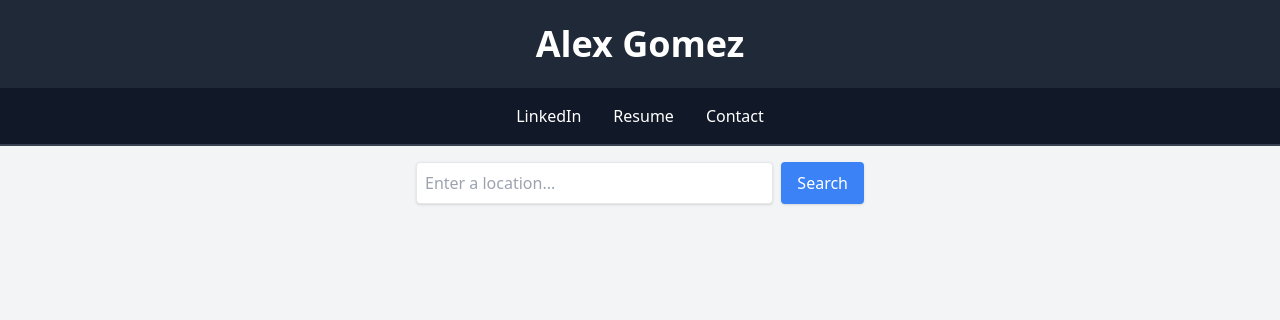
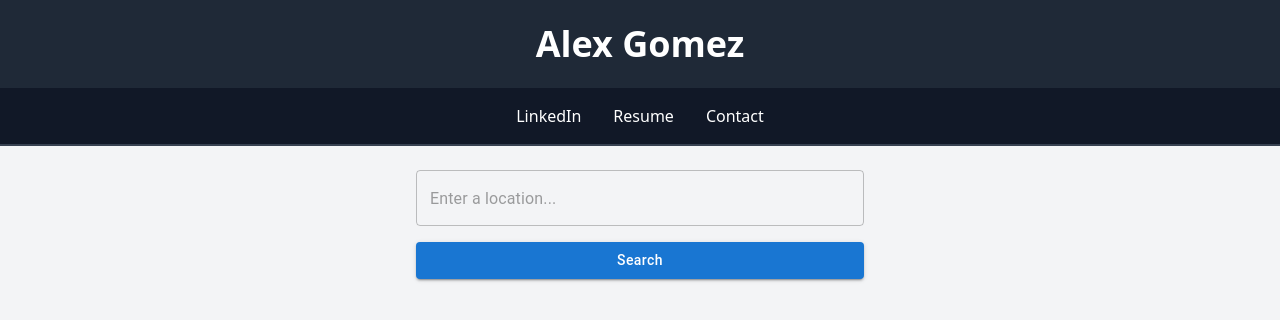
Before and after one commit to IQuaintI/homepage-frontend, a React (Vite) app: page /weatherapp in a window 1280 px wide. Shown: the top 320 px of the page. Built offline with nearby package versions, Linux system fonts and the light colour scheme.

Commit message:
The map and summary are working for the most part. Dropdown needs work and the summary can be odd.

```diff
--- a/package.json
+++ b/package.json
@@ -10,6 +10,9 @@
     "preview": "vite preview"
   },
   "dependencies": {
+    "@emotion/react": "^11.14.0",
+    "@emotion/styled": "^11.14.0",
+    "@mui/material": "^6.4.4",
     "prop-types": "^15.8.1",
     "react": "^18.3.1",
     "react-dom": "^18.3.1",
--- a/src/apps/weather/WeatherApp.jsx
+++ b/src/apps/weather/WeatherApp.jsx
@@ -1,28 +1,56 @@
 import { useState } from "react";
 import PropTypes from "prop-types";
+import LocationInfo from "../../apps/weather/components/LocationInfo";
+import { Input } from "../../components/weather/Input";
+import { Button } from "../../components/weather/Button";
 
 function WeatherApp({ defaultLocation = "" }) {
   const [location, setLocation] = useState(defaultLocation);
   const [data, setData] = useState(null);
   const [error, setError] = useState("");
+  const [suggestions, setSuggestions] = useState([]);
 
-  const fetchWeatherData = async () => {
-    if (!location.trim()) {
+  // 🔹 Fetch Weather & Wikipedia Summary Data
+  const fetchWeatherData = async (selectedLocation) => {
+    if (!selectedLocation.trim()) {
       setError("Please enter a valid location.");
       return;
     }
 
     try {
+      // 🔹 Fetch Weather Data
       const response = await fetch(
-        `https://www.agomez.me/api/weather/combined-data?location=${encodeURIComponent(
-          location
-        )}`
+        `https://www.agomez.me/api/weather/combined-data?location=${encodeURIComponent(selectedLocation)}`
       );
-      if (!response.ok) throw new Error("Failed to fetch data");
 
-      const result = await response.json();
-      setData(result);
-      setError(""); // Clear previous errors
+      if (!response.ok) throw new Error("Failed to fetch weather data");
+
+      const weatherResult = await response.json();
+
+      console.log("Weather Data:", weatherResult); // ✅ Debugging Weather API Response
+
+      // 🔹 Fetch Wikipedia Summary Separately
+      const wikiResponse = await fetch(
+        `https://en.wikipedia.org/api/rest_v1/page/summary/${encodeURIComponent(selectedLocation)}`
+      );
+
+      let summaryText = "No summary available."; // Default value
+
+      if (wikiResponse.ok) {
+        const wikiResult = await wikiResponse.json();
+        summaryText = wikiResult.extract || "No summary available."; // Use Wikipedia extract
+      }
+
+      console.log("Wikipedia Summary:", summaryText); // ✅ Debugging Wikipedia Summary
+
+      // 🔹 Set the State with Both Weather & Wikipedia Summary
+      setData({
+        ...weatherResult,
+        summary: summaryText,
+      });
+
+      setError("");
+      setSuggestions([]);
     } catch (err) {
       console.error(err);
       setError("Could not retrieve data. Try again.");
@@ -30,54 +58,108 @@ function WeatherApp({ defaultLocation = "" }) {
     }
   };
 
+  // 🔹 Fetch Location Suggestions (Wikipedia API with Category Filtering)
+  const fetchLocationSuggestions = async (query) => {
+    if (!query.trim()) {
+      setSuggestions([]);
+      return;
+    }
+
+    try {
+      const response = await fetch(
+        `https://en.wikipedia.org/w/api.php?action=query&list=search&srsearch=${encodeURIComponent(query)}&format=json&origin=*`
+      );
+
+      if (!response.ok) throw new Error("Failed to fetch suggestions");
+
+      const result = await response.json();
+
+      // 🔹 Extract page titles
+      const pageTitles = result.query.search.map((entry) => entry.title);
+      const titlesParam = pageTitles.map((title) => encodeURIComponent(title)).join("|");
+
+      // 🔹 Fetch additional metadata to filter non-location results
+      const categoryResponse = await fetch(
+        `https://en.wikipedia.org/w/api.php?action=query&prop=categories&titles=${titlesParam}&format=json&origin=*`
+      );
+
+      if (!categoryResponse.ok) throw new Error("Failed to fetch category data");
+
+      const categoryData = await categoryResponse.json();
+
+      // 🔹 Filter only places (Cities, Countries, Populated places)
+      const filteredSuggestions = result.query.search.filter((entry) => {
+        const pageId = Object.keys(categoryData.query.pages).find(
+          (id) => categoryData.query.pages[id].title === entry.title
+        );
+
+        if (!pageId) return false;
+
+        const categories = categoryData.query.pages[pageId].categories || [];
+
+        return categories.some((cat) =>
+          ["Category:Populated places", "Category:Cities", "Category:Towns", "Category:Villages", "Category:Countries", "Category:Geography"]
+            .some(validCategory => cat.title.includes(validCategory))
+        );
+      });
+
+      setSuggestions([...new Set(filteredSuggestions.map((s) => s.title))].slice(0, 5)); // ✅ Remove duplicates & limit to 5
+    } catch (err) {
+      console.error("Error fetching location suggestions:", err);
+      setSuggestions([]);
+    }
+  };
+
   return (
     <div className="flex flex-col items-center min-h-screen bg-gray-100 p-4">
-      {/* 🔹 Input Bar */}
-      <div className="w-full max-w-md flex space-x-2 mb-6">
-        <input
-          type="text"
+      {/* 🔹 Input Section */}
+      <div className="w-full max-w-md flex flex-col relative mb-6">
+        <Input
+          value={location}
+          onChange={(e) => {
+            setLocation(e.target.value);
+            fetchLocationSuggestions(e.target.value);
+          }}
           placeholder="Enter a location..."
-          value={location}
-          onChange={(e) => setLocation(e.target.value)}
-          className="w-full p-2 border rounded shadow"
         />
-        <button
-          onClick={fetchWeatherData}
-          className="px-4 py-2 bg-blue-500 text-white rounded shadow hover:bg-blue-600"
-        >
-          Search
-        </button>
+        {suggestions.length > 0 && (
+          <ul className="absolute top-full left-0 w-full bg-white border rounded shadow-md mt-1 z-10">
+            {suggestions.map((suggestion, index) => (
+              <li
+                key={index}
+                className="p-2 hover:bg-gray-200 cursor-pointer"
+                onClick={() => {
+                  setLocation(suggestion);
+                  fetchWeatherData(suggestion);
+                  setSuggestions([]);
+                }}
+              >
+                {suggestion}
+              </li>
+            ))}
+          </ul>
+        )}
+        <Button onClick={() => fetchWeatherData(location)}>Search</Button>
       </div>
 
       {/* 🔹 Error Message */}
       {error && <p className="text-red-500">{error}</p>}
 
-      {/* 🔹 Display Weather & Map */}
+      {/* 🔹 Display Weather Info */}
       {data && (
-        <div className="bg-white p-4 rounded shadow-md w-full max-w-md">
-          <h2 className="text-xl font-bold mb-2">{data.weather.name}</h2>
-          <p>🌡 Temp: {data.weather.main.temp}°C</p>
-          <p>🌤 Condition: {data.weather.weather[0].description}</p>
-          <p>💨 Wind Speed: {data.weather.wind.speed} m/s</p>
-
-          {data.maps && data.maps.political_map && (
-            <div className="mt-4 border-t pt-2">
-              <h3 className="text-lg font-bold">🗺️ Map</h3>
-              <img
-                src={data.maps.political_map}
-                alt="Map"
-                className="w-full rounded-md shadow-md border"
-                crossOrigin="anonymous"
-              />
-            </div>
-          )}
-        </div>
+        <LocationInfo
+          temperature={data.weather.main.temp}
+          condition={data.weather.weather[0].description}
+          windSpeed={data.weather.wind.speed}
+          summary={data.summary}
+          lat={data.weather.coord.lat}
+          lon={data.weather.coord.lon}
+        />
       )}
     </div>
   );
 }
 
-// 🔹 Add PropTypes
 WeatherApp.propTypes = {
   defaultLocation: PropTypes.string,
 };
--- /dev/null
+++ b/src/apps/weather/components/LocationInfo.jsx
@@ -0,0 +1,56 @@
+import PropTypes from "prop-types";
+import { Card } from "../../../components/weather/Card";
+
+const toProperCase = (text) => {
+  if (!text) return "";
+  return text
+    .split(" ")
+    .map(word => word.charAt(0).toUpperCase() + word.slice(1).toLowerCase())
+    .join(" ");
+};
+
+export default function LocationInfo({ temperature, condition, windSpeed, summary, lat, lon }) {
+  return (
+    <div className="flex gap-4 p-4">
+      <div className="w-2/3">
+        <Card title="Weather Information">
+          <p>🌡 Temperature: {temperature}°C</p>
+          <p>🌤 Condition: {toProperCase(condition)}</p> {/* ✅ Proper Case Formatting */}
+          <p>💨 Wind Speed: {windSpeed} m/s</p>
+        </Card>
+
+        {/* 🔹 Interactive OpenStreetMap Embed (Zoom Adjusted) */}
+        {lat && lon && (
+          <Card title="Map">
+            <iframe
+              width="100%"
+              height="300"
+              frameBorder="0"
+              scrolling="no"
+              marginHeight="0"
+              marginWidth="0"
+              src={`https://www.openstreetmap.org/export/embed.html?bbox=${lon - 0.3},${lat - 0.3},${lon + 0.3},${lat + 0.3}&layer=mapnik`}
+              style={{ border: "1px solid black", borderRadius: "8px" }}
+            ></iframe>
+          </Card>
+        )}
+      </div>
+
+      <div className="w-1/3">
+        <Card title="Summary">
+          <p>{summary || "No summary available."}</p> {/* ✅ Prevents Undefined Summary */}
+        </Card>
+      </div>
+    </div>
+  );
+}
+
+/* 🔹 Fixed PropTypes Validation */
+LocationInfo.propTypes = {
+  temperature: PropTypes.number.isRequired,
+  condition: PropTypes.string.isRequired,
+  windSpeed: PropTypes.number.isRequired,
+  summary: PropTypes.string,
+  lat: PropTypes.number,
+  lon: PropTypes.number,
+};
--- /dev/null
+++ b/src/components/weather/Button.jsx
@@ -0,0 +1,19 @@
+import PropTypes from "prop-types";
+import { Button as MuiButton } from "@mui/material";
+
+export default function Button({ children, onClick, variant = "contained", color = "primary" }) {
+  return (
+    <MuiButton onClick={onClick} variant={variant} color={color} sx={{ mt: 2, textTransform: "none" }}>
+      {children}
+    </MuiButton>
+  );
+}
+
+Button.propTypes = {
+  children: PropTypes.node.isRequired,
+  onClick: PropTypes.func.isRequired,
+  variant: PropTypes.string,
+  color: PropTypes.string,
+};
+
+export { Button };
--- /dev/null
+++ b/src/components/weather/Card.jsx
@@ -0,0 +1,20 @@
+import PropTypes from "prop-types";
+import { Card as MuiCard, CardContent as MuiCardContent, Typography } from "@mui/material";
+
+export default function Card({ title, children }) {
+  return (
+    <MuiCard sx={{ borderRadius: 2, boxShadow: 3, mb: 2 }}>
+      <MuiCardContent>
+        {title && <Typography variant="h6" sx={{ mb: 1, fontWeight: "bold" }}>{title}</Typography>}
+        {children}
+      </MuiCardContent>
+    </MuiCard>
+  );
+}
+
+Card.propTypes = {
+  title: PropTypes.string,
+  children: PropTypes.node.isRequired,
+};
+
+export { Card };
--- /dev/null
+++ b/src/components/weather/Input.jsx
@@ -0,0 +1,24 @@
+import PropTypes from "prop-types";
+import { TextField } from "@mui/material";
+
+export default function Input({ value, onChange, placeholder, fullWidth = true }) {
+  return (
+    <TextField
+      value={value}
+      onChange={onChange}
+      placeholder={placeholder}
+      fullWidth={fullWidth}
+      variant="outlined"
+      sx={{ mt: 1 }}
+    />
+  );
+}
+
+Input.propTypes = {
+  value: PropTypes.string.isRequired,
+  onChange: PropTypes.func.isRequired,
+  placeholder: PropTypes.string,
+  fullWidth: PropTypes.bool,
+};
+
+export { Input };
```
Also changed, not shown: src/apps/weather/components/WeatherDisplay.jsx (renamed from src/apps/weather/WeatherDisplay.jsx), 1 other file (tests, documents, lock files or other folders).
